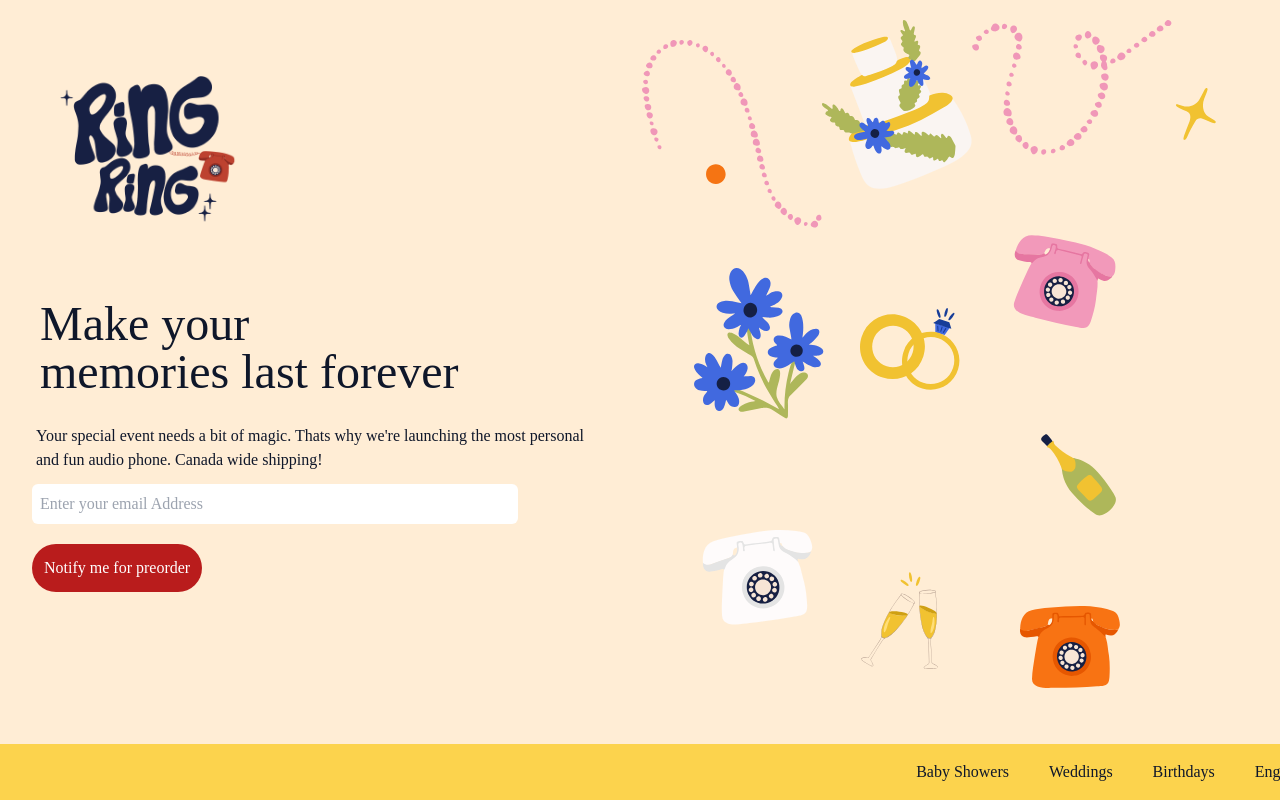
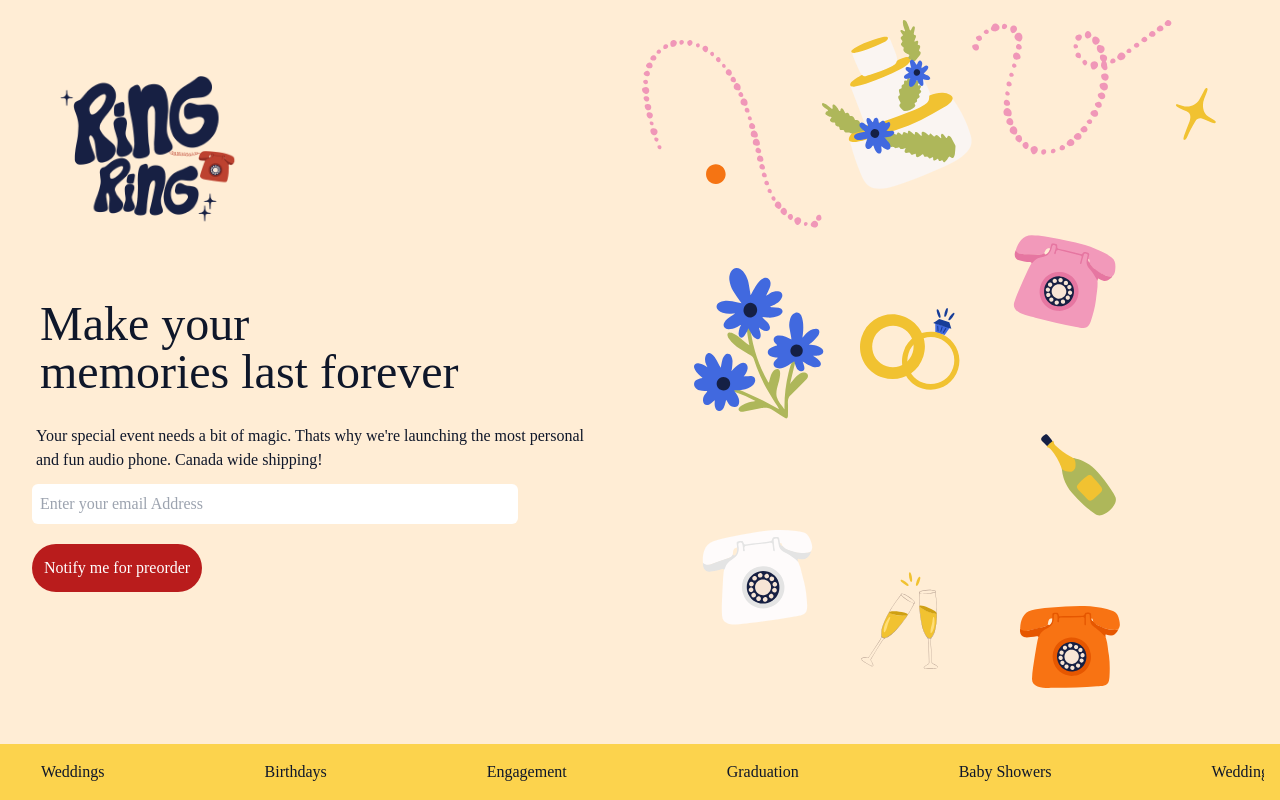
Before and after one commit to oke-studio/RingRingLanding, a Next.js app: page / in a window 1280 px wide. Built offline with nearby package versions, Linux system fonts and the light colour scheme.

Commit message:
change marquee scroll animation

```diff
--- a/components/hero-section.tsx
+++ b/components/hero-section.tsx
@@ -7,7 +7,7 @@ export function HeroSection() {
 
   return (
     <>
-    <div className='bg-orange-100  md:h-full w-screen  flex flex-col md:flex md:flex-row relative'>
+    <div className='bg-orange-100  md:h-full w-screen  flex flex-col md:flex md:flex-row relative '>
         {/* left side */}
         <div className='  h-full w-full  md:h-4/5  flex flex-col relative ' >
         <div className=' md:hidden z-0 absolute top-0 left-0'>
@@ -218,19 +218,42 @@ export function HeroSection() {
          </div>
 
         </div>
-        <div className='z-20 bg-amber-300 w-screen sm:p-4 fixed bottom-0 left-0 flex flex-row overflow-x-hidden'>
-        <div className='flex flex-row space-x-10 animate-marquee-infinite w-fit'>
-       <h2> Baby Showers </h2>
+        <div className='z-20 bg-amber-300 w-screen sm:p-4 fixed bottom-0 left-0 flex flex-row '>
+        <div className=' flex flex-row whitespace-nowrap w-[200%] overflow-x-hidden'>
+         <div className='flex flex-row   whitespace-nowrap space-x-40 justify-around w-full animate-marquee'>
+       <h2 > Baby Showers</h2>
        <h2>Weddings</h2>
        <h2>Birthdays</h2>
        <h2>Engagement</h2>
        <h2>Graduation</h2>
-
-       <h2> Baby Showers </h2>
+       <h2 > Baby Showers</h2>
        <h2>Weddings</h2>
        <h2>Birthdays</h2>
        <h2>Engagement</h2>
        <h2>Graduation</h2>
+       <h2 > Baby Showers</h2>
+       <h2>Weddings</h2>
+       <h2>Birthdays</h2>
+       <h2>Engagement</h2>
+       <h2>Graduation</h2>
+       <h2> Baby Showers</h2>
+       <h2>Weddings</h2>
+       <h2>Birthdays</h2>
+       <h2>Engagement</h2>
+       <h2>Graduation</h2>
+       <h2 > Baby Showers</h2>
+       <h2>Weddings</h2>
+       <h2>Birthdays</h2>
+       <h2>Engagement</h2>
+       <h2>Graduation</h2>
+       <h2 > Baby Showers</h2>
+       <h2>Weddings</h2>
+       <h2>Birthdays</h2>
+       <h2>Engagement</h2>
+       <h2>Graduation</h2>
+       </div>
+
+
        </div>
        </div>
     </div>
--- a/tailwind.config.js
+++ b/tailwind.config.js
@@ -67,19 +67,19 @@ module.exports = {
         },
 
           marquee: {
-          '0%': { transform: 'translateX(100%)' },
-          '100%': { transform: 'translateX(0%)' },
+          '0%': { transform: 'translateX(0%)' },
+          '100%': { transform: 'translateX(-100%)' },
         },
         marquee2: {
-          '0%': { transform: 'translateX(100%)' },
           '100%': { transform: 'translateX(0%)' },
+          '0%': { transform: 'translateX(-100%)' },
         },
       },
       animation: {
         "accordion-down": "accordion-down 0.2s ease-out",
         "accordion-up": "accordion-up 0.2s ease-out",
-        'marquee-infinite': 'marquee 30s  linear infinite ',
-        'marquee2': 'marquee 30s  linear infinite ',
+        'marquee': 'marquee 30s  linear infinite ',
+        'marquee2': 'marquee 35s  linear infinite ',
 
       },
     },
```
